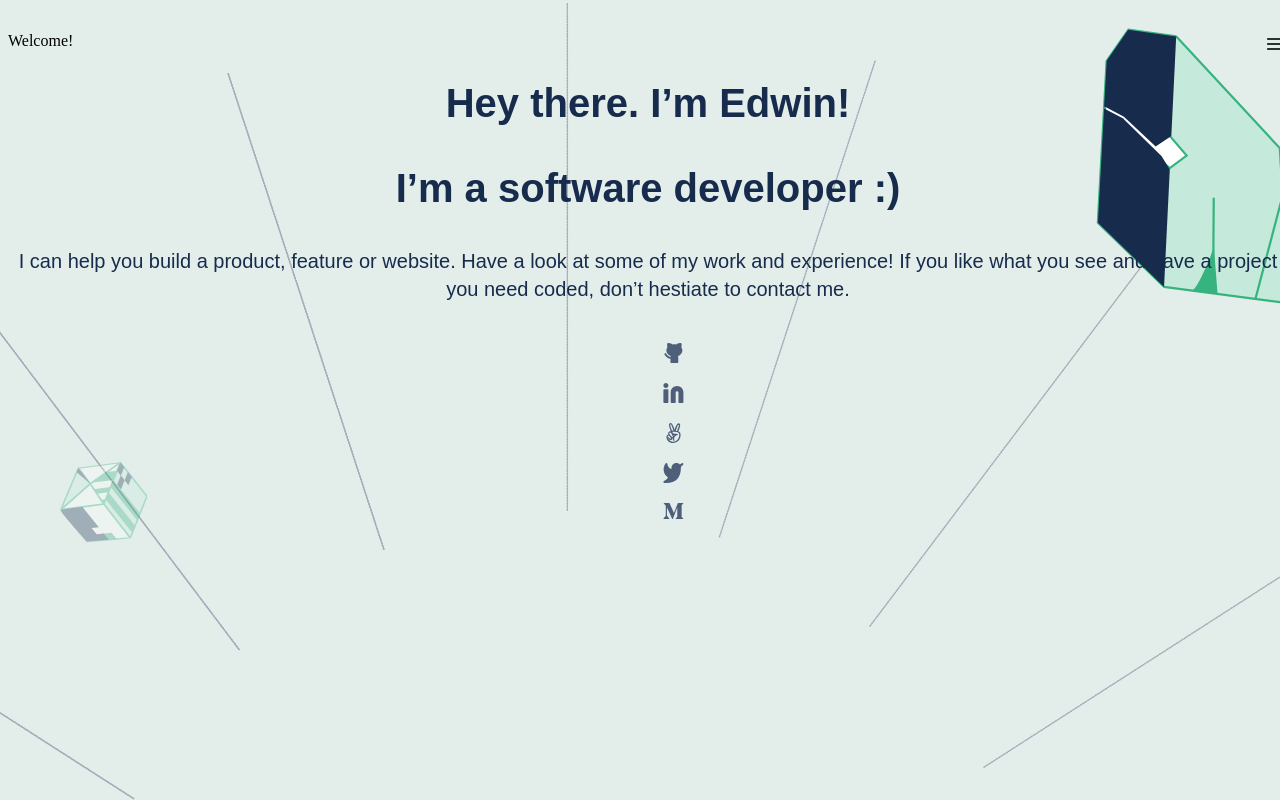
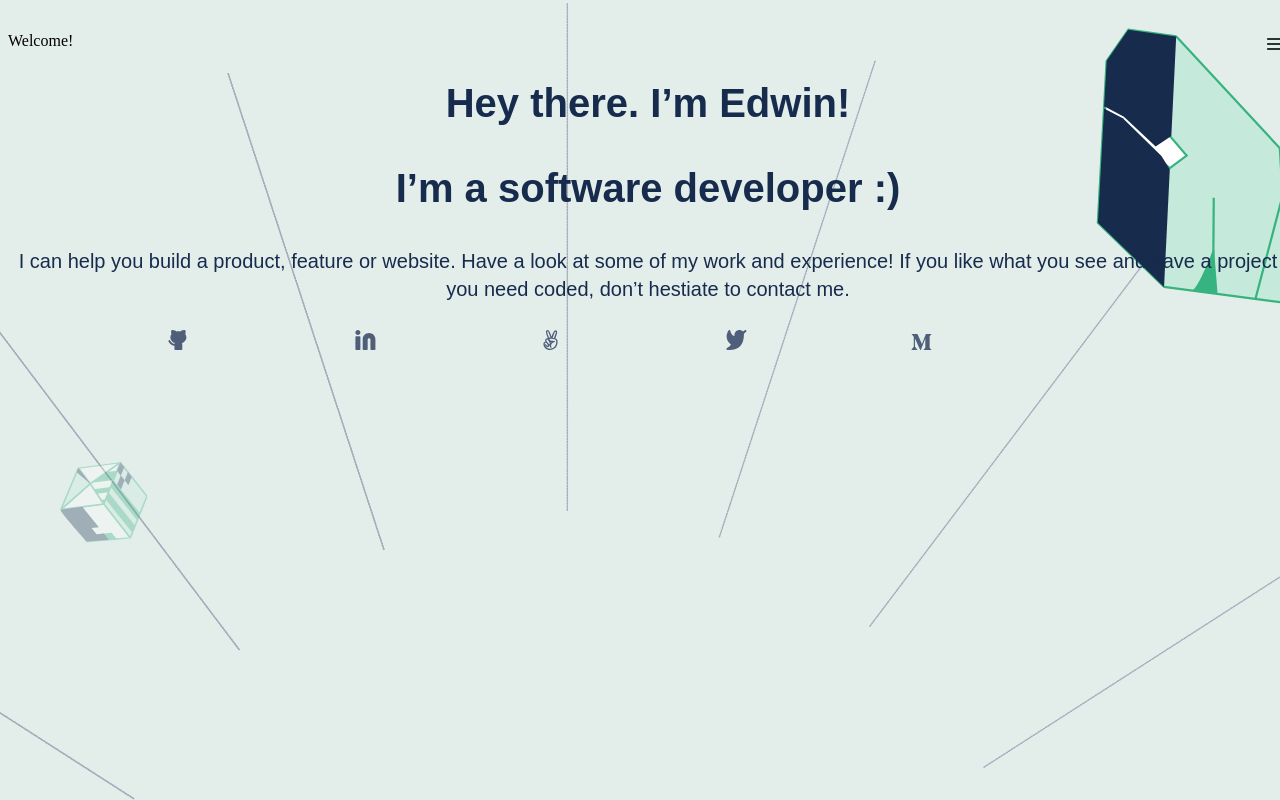
Before and after one commit to edwin-create/Portfolio-webpage, a plain HTML site: page index.html in a window 1280 px wide. Drawn offline with Linux system fonts and the light colour scheme; files whose address does not match are found by name.

Commit message:
Revised code to get rid of linter errors

```diff
--- a/index.html
+++ b/index.html
@@ -29,8 +29,9 @@
 <a href="https://github.com/" class="image1"><img src="/home/edwin/Portfolio-webpage/Images/github.svg" alt="github"> </a>
 <a href="https://ke.linkedin.com/" class="image1"><img src="/home/edwin/Portfolio-webpage/Images/Linkedin icon.svg" alt="LinkedIn"</a>
 <a href="https://angel.co/" class="image1"><img src="/home/edwin/Portfolio-webpage/Images/angellist.svg" alt="Angellist"> </a>
-<a href="https://twitter.com/login" class="image1"><img src="/home/edwin/Portfolio-webpage/Images/twitter.svg" alt="twitter"></a> </p>
+<a href="https://twitter.com/login" class="image1"><img src="/home/edwin/Portfolio-webpage/Images/twitter.svg" alt="twitter"></a>
 <a href="https://medium.com/" class="image1"><img src="/home/edwin/Portfolio-webpage/Images/medium.svg" alt="medium"></a>
+        </p>
 </section>
      </main>
 
--- a/style.css
+++ b/style.css
@@ -54,15 +54,10 @@ body {
 }
 
 .image1 {
-  display: flex;
-  float: left;
-  margin-left: 50%;
+  margin-left: 12.5%;
   padding-top: 20px;
   font-size: 30px;
-  width: 50px;
-  text-align: center;
   text-decoration: none;
-  justify-content: center;
 }
 
 .navbar-fixed-top {
```
